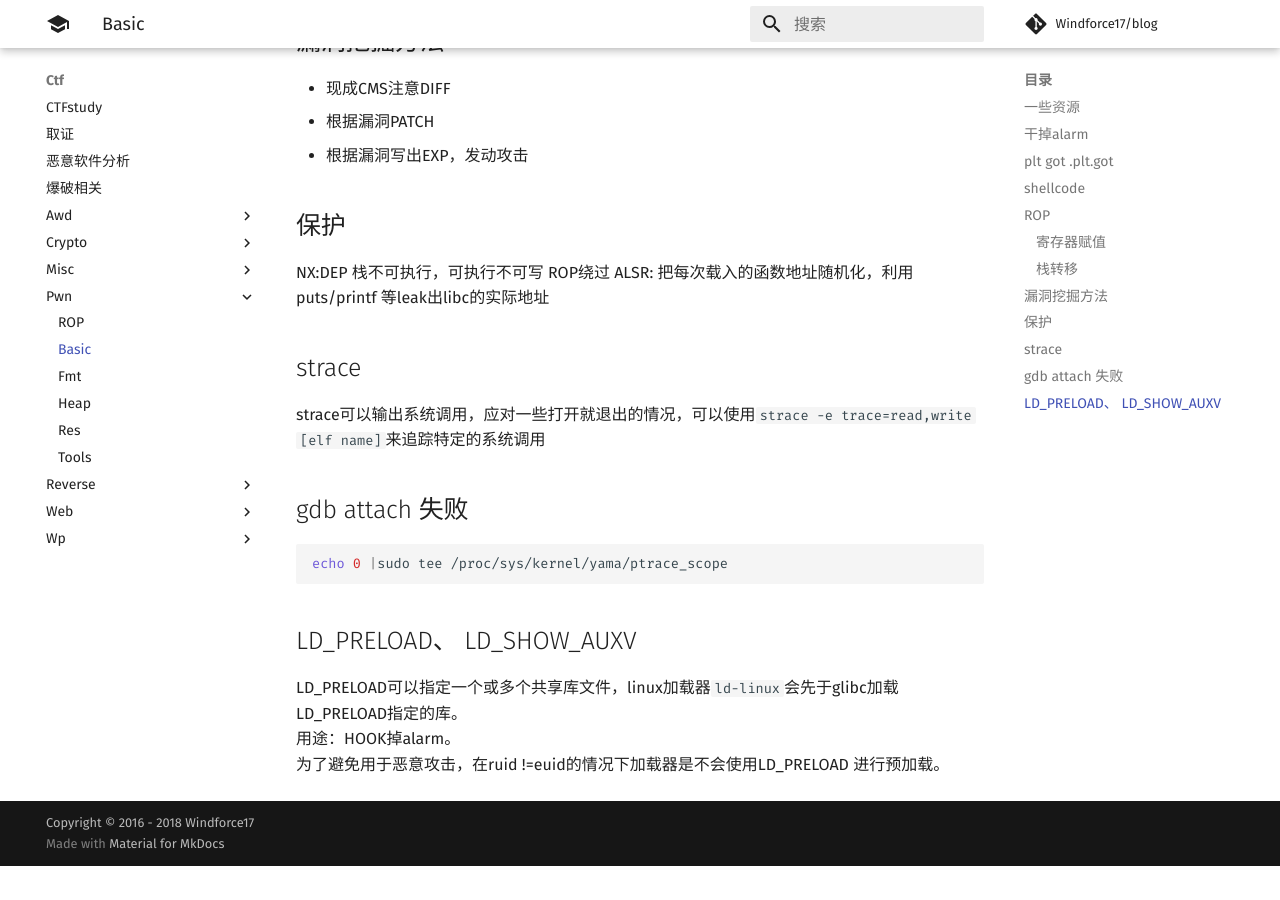
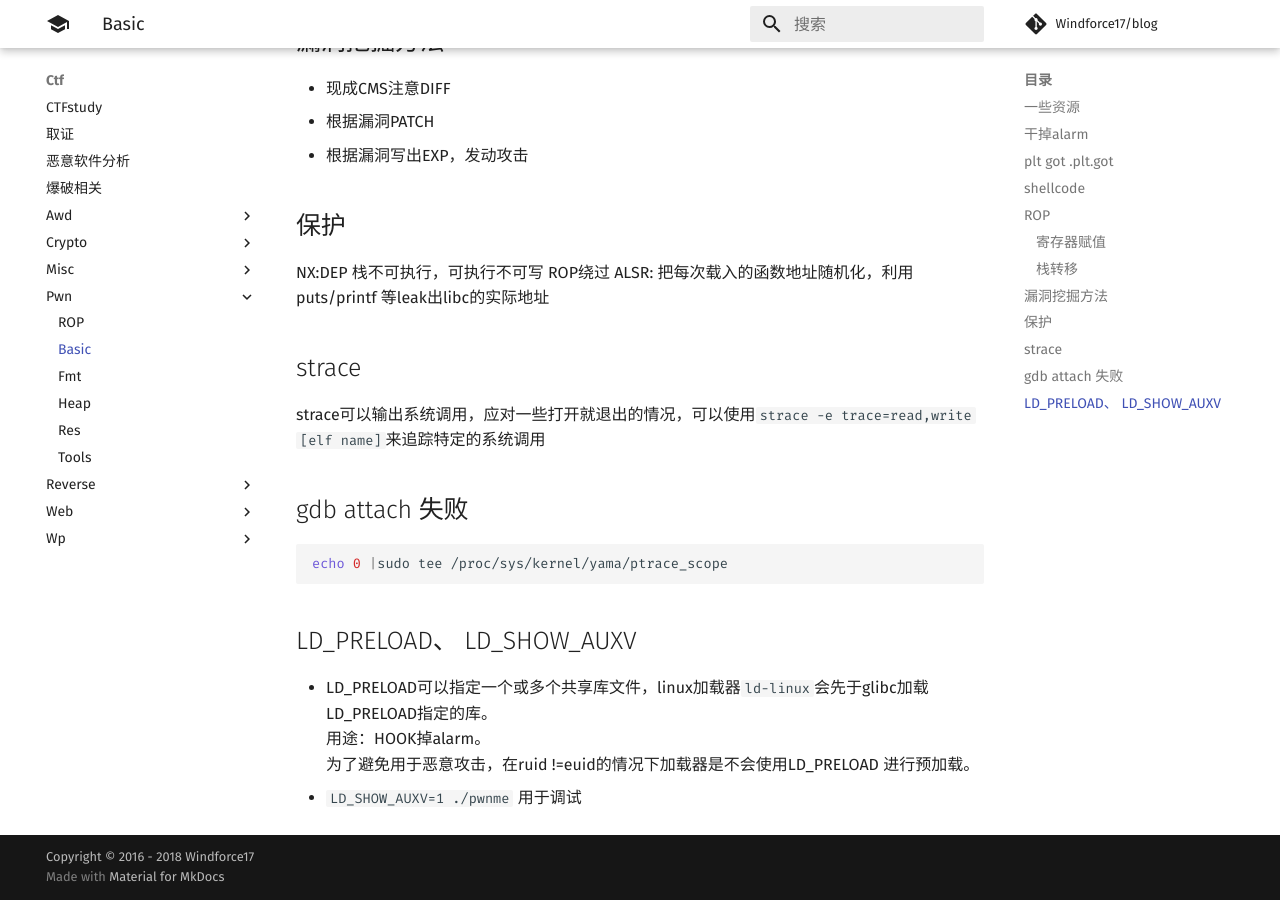
Before and after one commit to Windforce17/blog, an MkDocs documentation site: the page built from docs/ctf/pwn/basic.md, in a window 1280 px wide and 900 px high, scrolled down 3799 px. Built offline with MkDocs 1.6.1 and Material for MkDocs 9.7.7, drawn with Linux system fonts in a browser that asks for light colours; comment, search, counter and statistics services are not loaded; before the commit the page ends 4665 px from its top, so only the background shows below that.

Commit message:
[pwn/basic]LD_SHOW_AUXV

````diff
--- a/docs/ctf/pwn/basic.md
+++ b/docs/ctf/pwn/basic.md
@@ -110,6 +110,7 @@
 echo 0 |sudo tee /proc/sys/kernel/yama/ptrace_scope
 ```
 ## LD_PRELOAD、 LD_SHOW_AUXV
-LD_PRELOAD可以指定一个或多个共享库文件，linux加载器`ld-linux`会先于glibc加载LD_PRELOAD指定的库。
+- LD_PRELOAD可以指定一个或多个共享库文件，linux加载器`ld-linux`会先于glibc加载LD_PRELOAD指定的库。
 用途：HOOK掉alarm。
 为了避免用于恶意攻击，在ruid !=euid的情况下加载器是不会使用LD_PRELOAD 进行预加载。
+- `LD_SHOW_AUXV=1 ./pwnme` 用于调试
````
